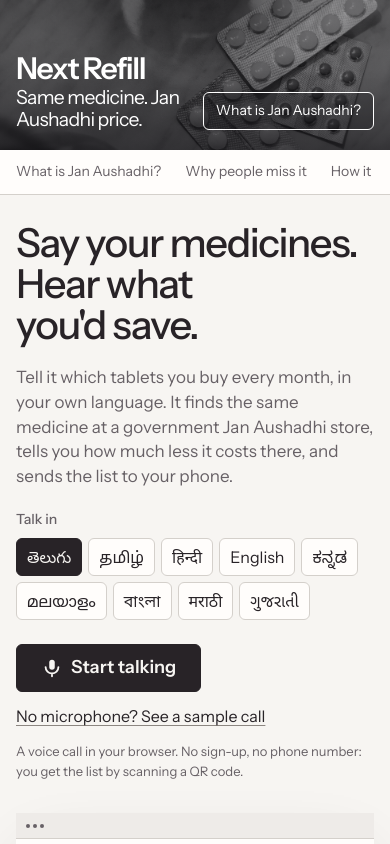
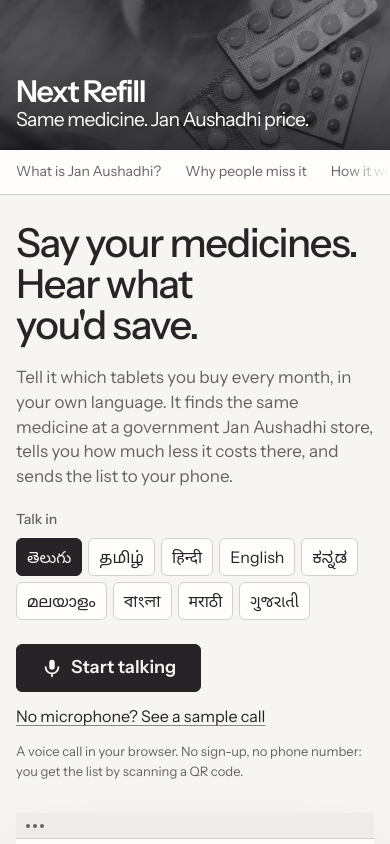
Before and after one commit to bubbyborra/next-refill, a Next.js app: page / in a window 390 px wide. Shown: the top 844 px of the page. Built offline with nearby package versions, Linux system fonts and the light colour scheme.

Commit message:
Start page: one link per section; the phone strip fades at its edge to show it scrolls
The banner's "What is Jan Aushadhi?" button now shows only on the call screen, where the
strip of section links is hidden, so the start screen no longer repeats it.

```diff
--- a/src/components/CallScreen.tsx
+++ b/src/components/CallScreen.tsx
@@ -46,9 +46,12 @@ export function CallScreen({ children, footer }: { children?: ReactNode; footer?
             <span className="nr-brand__name">{PRODUCT.name}</span>
             <span className="nr-brand__tag">{PRODUCT.tagline}</span>
           </a>
-          <a href="#jan-aushadhi" className="nr-top__link">
-            What is Jan Aushadhi?
-          </a>
+          {/* On the start screen the strip below links every section; the call screen hides the strip, so it gets this link */}
+          {showPanel && (
+            <a href="#jan-aushadhi" className="nr-top__link">
+              What is Jan Aushadhi?
+            </a>
+          )}
         </div>
       </header>
       {!showPanel && <SubNav />}
--- a/src/components/design/app.css
+++ b/src/components/design/app.css
@@ -215,6 +215,10 @@
     overflow-x: auto; scrollbar-width: none;
   }
   .nr-subnav__inner::-webkit-scrollbar { display: none; }
+  /* On narrow screens the strip scrolls sideways; a fade at the right edge says there is more */
+  @media (max-width: 720px) {
+    .nr-subnav__inner { width: 100%; padding-inline: var(--gutter) 40px; -webkit-mask-image: linear-gradient(90deg, #000 calc(100% - 48px), transparent); mask-image: linear-gradient(90deg, #000 calc(100% - 48px), transparent); }
+  }
   .nr-subnav__link { font-size: 14px; color: var(--ink-2); text-decoration: none; white-space: nowrap; }
   .nr-subnav__link:hover { color: var(--ink); text-decoration: underline; }
 
```
